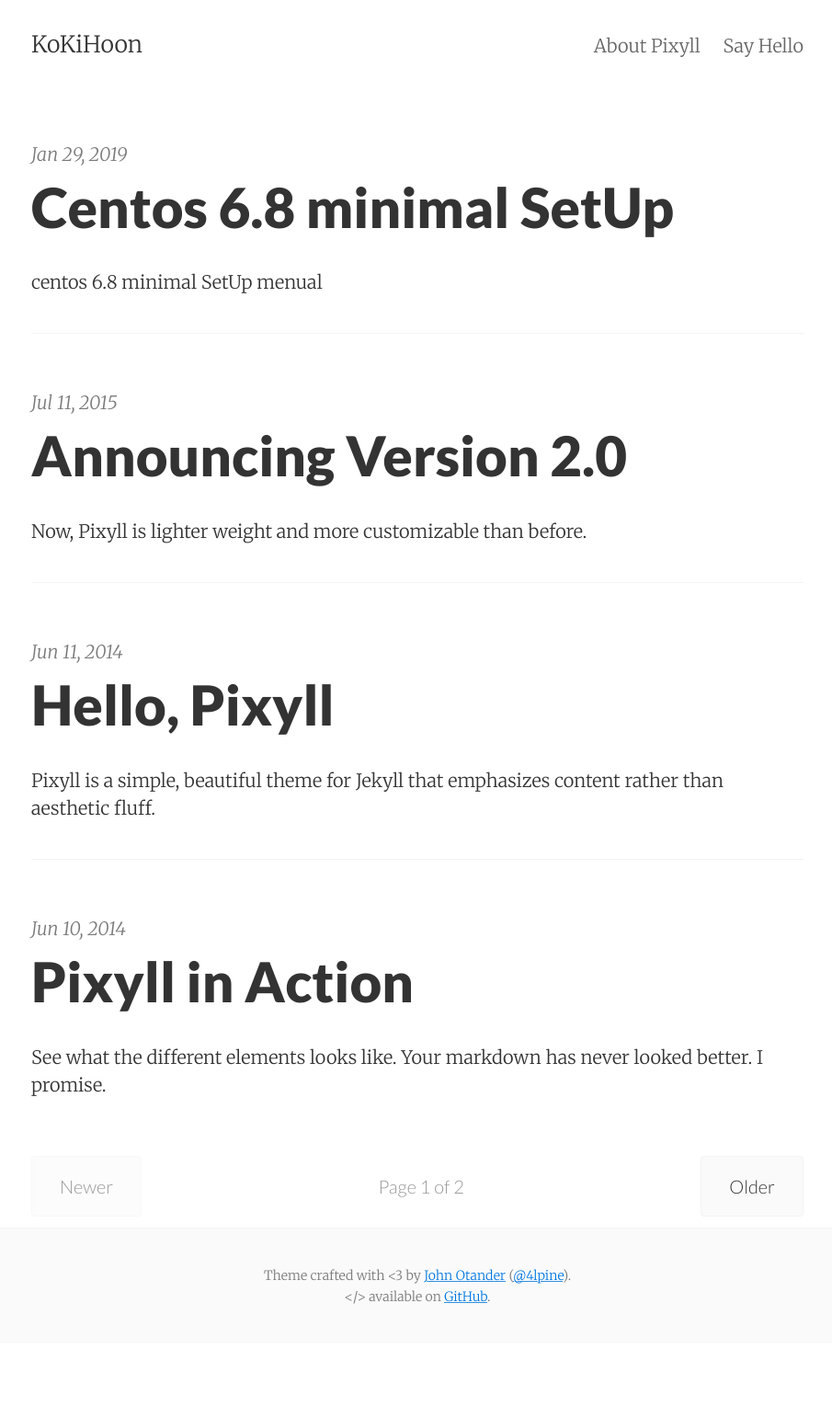
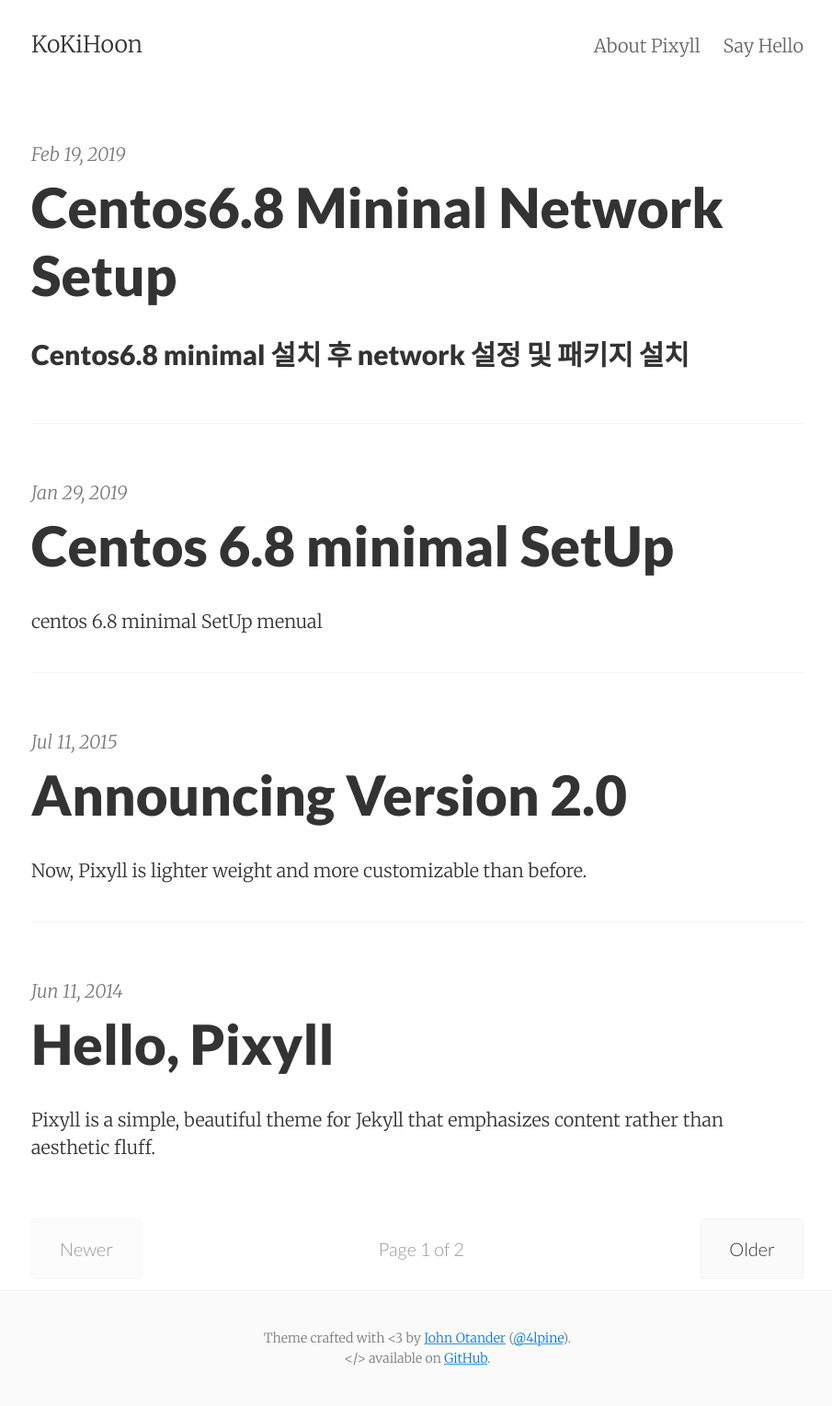
Before and after one commit to kokihoon/kokihoon.github.io, a Jekyll site: the page built from index.html, in a window 1280 px wide. Shown: the whole page at 92% size, without its empty margins (186-1091 px from the left). Built offline with Jekyll 4.4.1, drawn with Linux system fonts in a browser that asks for light colours; the list of posts is cut into pages by our own code; before the commit the page ends 1461 px from its top, so only the background shows below that; part of the change alters nothing that is shown.

Commit message:
setup minimal centos6.8 network, package

````diff
--- /dev/null
+++ b/_posts/2019-02-19-centos6.8-mininal-network-setup.md
@@ -0,0 +1,71 @@
+
+## Centos6.8 minimal 설치 후 network 설정 및 패키지 설치
+
+처음 minimal 설치를 하면 network 설정이 되어 있지 않습니다. 그래서 network 설정을 해주겠습니다.
+처음에 바로 패키지를 설치할려고 하면 다음과 같은 에러가 발생합니다.
+```
+# yum install 패키지
+14: PYCURL ERROR 6 - Couldn't resolve host mirrorlist.centos.org
+
+Error: Cannot retrieve repository metadata (repomd.xml) for repository: base. Please verify its path and try again
+```
+
+## 해결책
+DNS 설정
+
+```
+$ vi /etc/resolv.conf
+
+nameserver 168.126.63.1
+```
+
+미러서버 baseurl로 설정 변경
+
+```
+# vi /etc/yum.repos.d/CentOS-Base.repo
+
+[base]
+#mirrorlist=http://mirrorlist.centos.org/?release=$releasever&arch=$basearch&repo=os
+baseurl=http://centos.mirror.cdnetworks.com/$releasever/os/$basearch/
+#baseurl=http://mirror.kakao.com/centos/$releasever/os/$basearch/ #kakao
+gpgcheck=1
+gpgkey=file:///etc/pki/rpm-gpg/RPM-GPG-KEY-CentOS-6
+
+```
+
+부팅시 자동 네트워크 시작설정
+
+```
+# vi /etc/sysconfig/network-scripts/ifcfg-eth0
+
+ONBOOT=yes
+
+```
+
+network 재시작
+
+```
+# service network restart
+```
+
+## 필수 패키지 설치
+
+```
+# yum install -y bind-utils //nslookup 명령과 관련된 네트워크 유틸 패키지를 설치
+# yum install -y vim // vim 에디터 설치
+# yum install -y ntsysv // 서버가 부팅할 때 httpd 서비스를 자동으로 시작
+```
+
+## GUI 환경 설치
+
+```
+# yum groupinstall "X Window System" "Desktop" "Desktop Platform" "Fonts" "Korean Support" "Internet Browser"
+```
+
+## GUI 환경 실행
+
+```
+$ startx
+```
+
+끝!
````
Also changed, not shown: _posts/2019-01-29-centos6.8-minimal-setup.md (+1 -1 lines).
